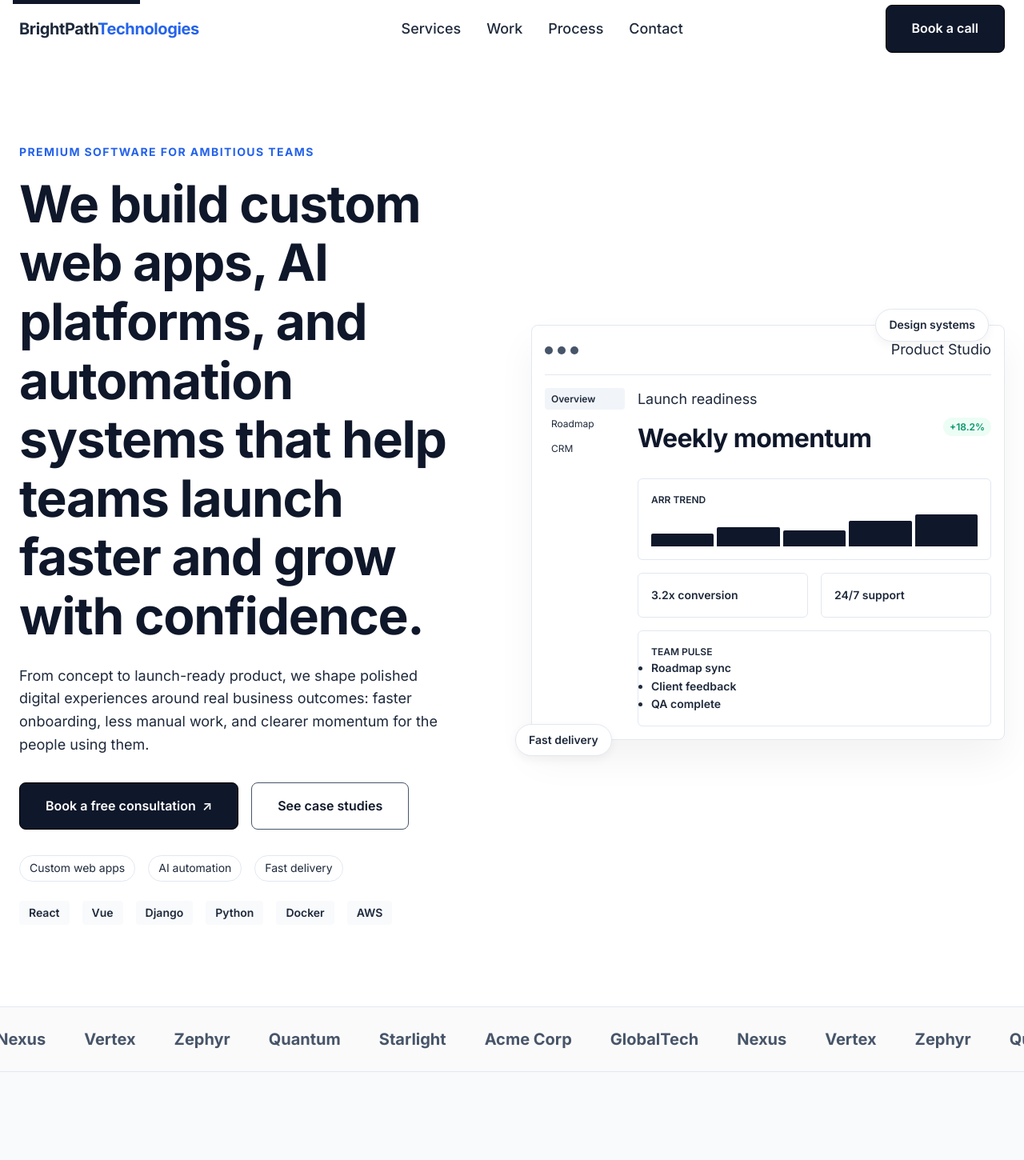
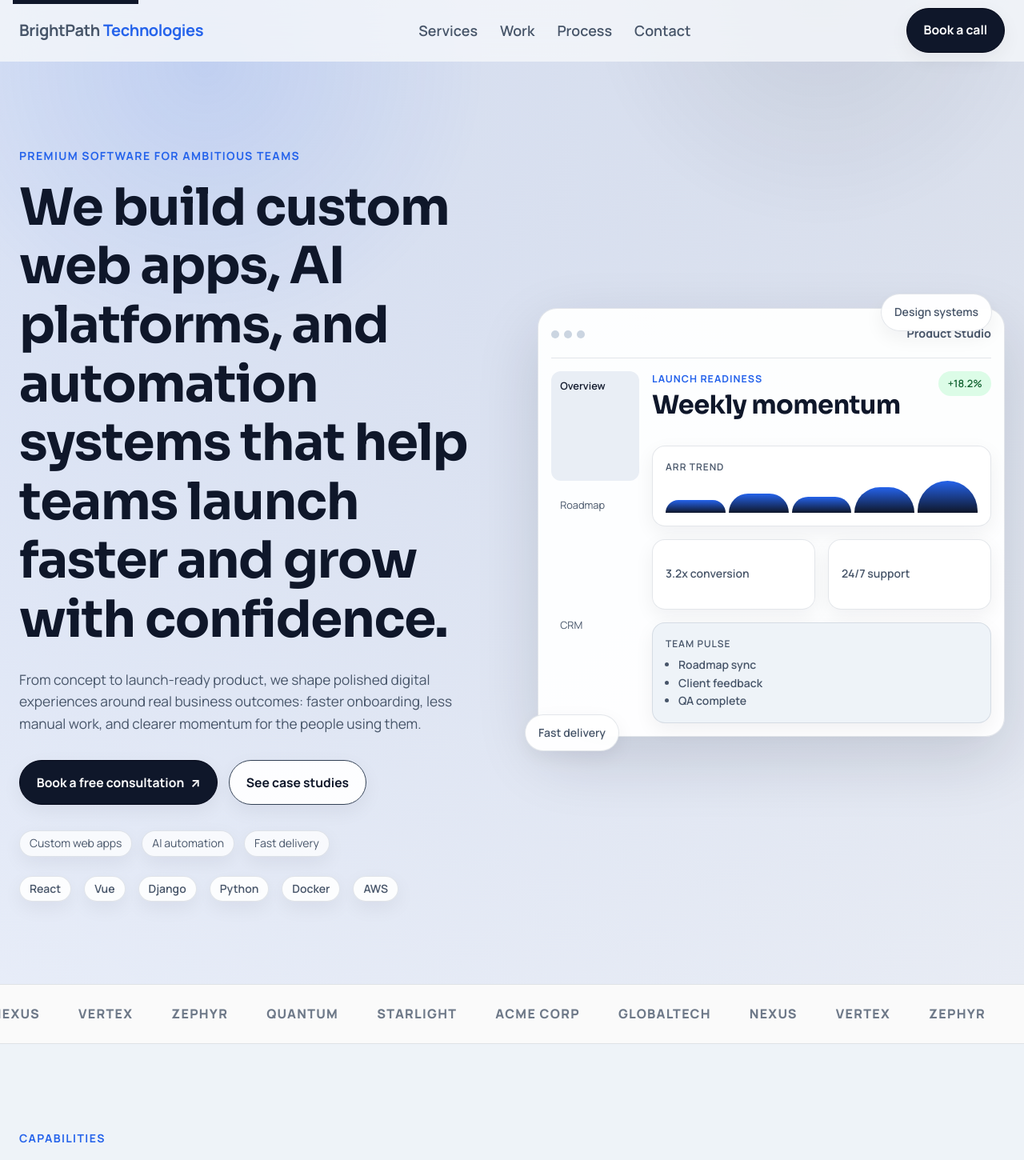
Before and after one commit to jitendradoriya66/BrightPath-Technologies, a Vue app: page / in a window 1280 px wide. Shown: the top 1450 px of the page at 80% size. Built offline with nearby package versions, Linux system fonts and the light colour scheme.

Commit message:
Redesign company landing page

```diff
--- a/index.html
+++ b/index.html
@@ -13,8 +13,8 @@
   <title>BrightPath Technologies | Premium software for ambitious companies</title>
   <link rel="preconnect" href="https://fonts.googleapis.com">
   <link rel="preconnect" href="https://fonts.gstatic.com" crossorigin>
-  <link rel="preload" as="style" href="https://fonts.googleapis.com/css2?family=Inter:wght@400;500;600;700;800&display=swap">
-  <link href="https://fonts.googleapis.com/css2?family=Inter:wght@400;500;600;700;800&display=swap" rel="stylesheet">
+  <link rel="preload" as="style" href="https://fonts.googleapis.com/css2?family=Manrope:wght@400;500;600;700;800&family=Sora:wght@500;600;700;800&display=swap">
+  <link href="https://fonts.googleapis.com/css2?family=Manrope:wght@400;500;600;700;800&family=Sora:wght@500;600;700;800&display=swap" rel="stylesheet">
 </head>
 <body>
   <div id="app"></div>
--- a/src/App.vue
+++ b/src/App.vue
@@ -4,7 +4,7 @@
 
     <header class="topbar" :class="{ scrolled: isScrolled }">
       <div class="container topbar-inner">
-        <a class="brand" href="#">BrightPath<span>Technologies</span></a>
+        <a class="brand" href="#main">BrightPath<span>Technologies</span></a>
         <nav class="site-nav" aria-label="Primary navigation">
           <a href="#services">Services</a>
           <a href="#work">Work</a>
@@ -148,7 +148,7 @@
                   <li>Microservices architecture</li>
                   <li>High-availability infrastructure</li>
                 </ul>
-                <a href="#contact" class="link-cta">Explore capability <span>&rarr;</span></a>
+                <a href="#about" class="link-cta">Explore capability <span>&rarr;</span></a>
               </div>
             </div>
 
@@ -156,7 +156,7 @@
               <div class="bento-content">
                 <h3>AI & Automation Systems</h3>
                 <p>Integrating intelligent automation into your workflows to reduce manual overhead and unlock new capabilities.</p>
-                <a href="#contact" class="link-cta">Explore capability <span>&rarr;</span></a>
+                <a href="#about" class="link-cta">Explore capability <span>&rarr;</span></a>
               </div>
             </div>
 
@@ -164,7 +164,7 @@
               <div class="bento-content">
                 <h3>Cloud Native Architecture</h3>
                 <p>Resilient cloud infrastructure utilizing AWS, Docker, and Kubernetes for maximum uptime.</p>
-                <a href="#contact" class="link-cta">Explore capability <span>&rarr;</span></a>
+                <a href="#about" class="link-cta">Explore capability <span>&rarr;</span></a>
               </div>
             </div>
 
@@ -172,7 +172,7 @@
               <div class="bento-content">
                 <h3>Product Design & Strategy</h3>
                 <p>We bridge the gap between business objectives and technical execution. Our design process ensures that every feature we build solves a real user problem, wrapped in a polished, intuitive interface.</p>
-                <a href="#contact" class="link-cta">Explore capability <span>&rarr;</span></a>
+                <a href="#about" class="link-cta">Explore capability <span>&rarr;</span></a>
               </div>
             </div>
           </div>
@@ -180,7 +180,7 @@
       </section>
 
       <!-- Why Choose Us -->
-      <section class="section border-y">
+      <section id="about" class="section border-y">
         <div class="container">
           <div class="trust-block">
             <div class="trust-header">
@@ -370,7 +370,7 @@
     <footer class="site-footer">
       <div class="container footer-layout">
         <div class="footer-brand">
-          <a class="brand" href="#">BrightPath<span>Technologies</span></a>
+          <a class="brand" href="#main">BrightPath<span>Technologies</span></a>
           <p>Premium software engineering and design for ambitious companies scaling their digital footprint.</p>
         </div>
         <div class="footer-links">
@@ -384,7 +384,7 @@
           <h4>Company</h4>
           <a href="#work">Work</a>
           <a href="#process">Process</a>
-          <a href="#">About</a>
+            <a href="#about">About</a>
           <a href="#contact">Contact</a>
         </div>
         <div class="footer-contact">
@@ -399,8 +399,8 @@
       <div class="container footer-bottom">
         <p>&copy; 2026 BrightPath Technologies. All rights reserved.</p>
         <div class="footer-legal">
-          <a href="#">Privacy Policy</a>
-          <a href="#">Terms of Service</a>
+          <a href="#main">Privacy Policy</a>
+          <a href="#contact">Terms of Service</a>
         </div>
       </div>
     </footer>
@@ -823,4 +823,486 @@ export default {
 /* Reveal Animation */
 .reveal { opacity: 0; transform: translateY(20px); transition: opacity 0.6s ease-out, transform 0.6s ease-out; }
 .reveal.visible { opacity: 1; transform: translateY(0); }
+
+.app-shell {
+  position: relative;
+  overflow-x: clip;
+}
+
+.app-shell::before {
+  content: '';
+  position: fixed;
+  inset: 0;
+  pointer-events: none;
+  background:
+    radial-gradient(circle at 20% 10%, rgba(37, 99, 235, 0.12), transparent 28%),
+    radial-gradient(circle at 80% 0%, rgba(15, 23, 42, 0.08), transparent 22%);
+  z-index: -1;
+}
+
+.topbar {
+  background: rgba(245, 247, 251, 0.82);
+  backdrop-filter: blur(20px);
+  -webkit-backdrop-filter: blur(20px);
+}
+
+.topbar.scrolled {
+  box-shadow: var(--shadow-sm);
+}
+
+.topbar-inner {
+  min-height: 4.75rem;
+}
+
+.brand {
+  display: inline-flex;
+  align-items: baseline;
+  gap: 0.2em;
+}
+
+.site-nav {
+  gap: 1.75rem;
+}
+
+.site-nav a {
+  position: relative;
+  font-weight: 600;
+  color: var(--text-muted);
+}
+
+.site-nav a::after {
+  content: '';
+  position: absolute;
+  left: 0;
+  bottom: -0.35rem;
+  width: 100%;
+  height: 2px;
+  border-radius: 999px;
+  background: var(--primary);
+  transform: scaleX(0);
+  transform-origin: center;
+  transition: transform var(--trans);
+}
+
+.site-nav a:hover,
+.site-nav a:focus-visible {
+  color: var(--primary);
+}
+
+.site-nav a:hover::after,
+.site-nav a:focus-visible::after {
+  transform: scaleX(1);
+}
+
+.mobile-toggle {
+  padding: 0.5rem;
+  margin-right: -0.5rem;
+  border-radius: 999px;
+  border: 1px solid transparent;
+  background: rgba(255, 255, 255, 0.7);
+}
+
+.mobile-menu-overlay {
+  background: rgba(248, 250, 252, 0.94);
+}
+
+.mobile-nav-links a {
+  font-size: clamp(1.35rem, 5vw, 2rem);
+  font-weight: 700;
+  text-align: center;
+}
+
+.hero {
+  padding-top: clamp(3rem, 6vw, 5rem);
+  padding-bottom: clamp(4rem, 8vw, 6rem);
+}
+
+.hero-grid {
+  gap: clamp(2rem, 5vw, 4rem);
+}
+
+.hero-copy {
+  max-width: 40rem;
+}
+
+.hero h1 {
+  font-size: clamp(2.8rem, 5vw, 5rem);
+}
+
+.hero-text {
+  font-size: 1.08rem;
+  max-width: 34rem;
+  color: var(--text-muted);
+}
+
+.hero-actions {
+  gap: 0.85rem;
+  flex-wrap: wrap;
+}
+
+.hero-trust {
+  gap: 0.75rem;
+}
+
+.trust-pill,
+.hero-logos span {
+  border-radius: 999px;
+  box-shadow: var(--shadow-sm);
+}
+
+.trust-pill {
+  background: rgba(255, 255, 255, 0.75);
+}
+
+.hero-logos span {
+  background: rgba(255, 255, 255, 0.88);
+  border: 1px solid var(--border);
+  color: var(--text-muted);
+}
+
+.dashboard-shell {
+  border-radius: 24px;
+  background: rgba(255, 255, 255, 0.94);
+  box-shadow: var(--shadow-lg);
+}
+
+.dashboard-topbar {
+  align-items: center;
+}
+
+.topbar-title {
+  font-size: 0.9rem;
+  font-weight: 700;
+  color: var(--text-muted);
+}
+
+.topbar-dots span {
+  background: #cbd5e1;
+}
+
+.dashboard-body {
+  grid-template-columns: 110px 1fr;
+}
+
+.dashboard-sidebar {
+  display: grid;
+  gap: 0.5rem;
+}
+
+.sidebar-item {
+  font-size: 0.8rem;
+  padding: 0.5rem 0.7rem;
+  border-radius: 0.75rem;
+  color: var(--text-muted);
+}
+
+.sidebar-item.active {
+  background: var(--surface-alt);
+  color: var(--text);
+}
+
+.mini-label {
+  font-size: 0.78rem;
+  font-weight: 700;
+  text-transform: uppercase;
+  letter-spacing: 0.08em;
+  color: var(--accent);
+  margin-bottom: 0.25rem;
+}
+
+.dashboard-heading {
+  gap: 1rem;
+  align-items: flex-start;
+}
+
+.status-pill {
+  font-size: 0.8rem;
+  background: #dcfce7;
+  color: #166534;
+  padding: 0.35rem 0.7rem;
+  white-space: nowrap;
+}
+
+.dashboard-card {
+  border-radius: 1rem;
+  background: rgba(255,255,255,0.9);
+  min-height: 5.5rem;
+  display: flex;
+  flex-direction: column;
+  justify-content: center;
+  box-shadow: var(--shadow-sm);
+}
+
+.dashboard-card.secondary {
+  background: var(--surface-soft);
+}
+
+.card-label {
+  letter-spacing: 0.08em;
+}
+
+.chart-bars span {
+  background: linear-gradient(180deg, var(--accent), var(--primary));
+  border-radius: 999px 999px 0 0;
+}
+
+.dashboard-card ul {
+  margin: 0.4rem 0 0;
+  padding-left: 1rem;
+  color: var(--text-muted);
+  font-weight: 600;
+}
+
+.floating-pill {
+  padding: 0.7rem 1rem;
+  background: rgba(255, 255, 255, 0.96);
+  box-shadow: var(--shadow-sm);
+}
+
+.floating-pill.one {
+  top: -18px;
+  right: 16px;
+}
+
+.floating-pill.two {
+  bottom: -18px;
+  left: -16px;
+}
+
+.marquee-section {
+  background: #fafafa;
+}
+
+.marquee-item {
+  font-size: 1rem;
+  font-weight: 800;
+  color: var(--text-muted);
+  opacity: 0.78;
+  letter-spacing: 0.08em;
+  text-transform: uppercase;
+}
+
+.bento-card {
+  border-radius: 24px;
+  background: rgba(255, 255, 255, 0.9);
+  box-shadow: var(--shadow-sm);
+}
+
+.bento-card:hover {
+  border-color: rgba(37, 99, 235, 0.28);
+  box-shadow: var(--shadow-md);
+}
+
+.bento-primary {
+  background: linear-gradient(180deg, rgba(37, 99, 235, 0.06), rgba(255, 255, 255, 0.9));
+  border-color: rgba(37, 99, 235, 0.18);
+}
+
+.link-cta {
+  color: var(--accent);
+  font-weight: 700;
+}
+
+.trust-metrics {
+  gap: var(--space-3);
+}
+
+.metric-item {
+  border: 1px solid var(--border);
+  padding: var(--space-3);
+  border-radius: 1rem;
+  background: rgba(255,255,255,0.88);
+  box-shadow: var(--shadow-sm);
+}
+
+.metric-val {
+  font-size: clamp(2rem, 4vw, 3rem);
+  font-weight: 800;
+}
+
+.metric-label {
+  font-size: 0.92rem;
+  font-weight: 600;
+  color: var(--text-muted);
+}
+
+.work-info {
+  max-width: 34rem;
+}
+
+.tech-badges span,
+.tech-tags span {
+  border-radius: 999px;
+}
+
+.work-visual-mockup {
+  min-height: 20rem;
+  border-radius: 24px;
+  background: linear-gradient(180deg, rgba(15, 23, 42, 0.04), rgba(37, 99, 235, 0.04));
+  box-shadow: var(--shadow-sm);
+}
+
+.process-step {
+  border-radius: 24px;
+  background: rgba(255,255,255,0.9);
+  box-shadow: var(--shadow-sm);
+}
+
+.step-num {
+  color: var(--accent);
+  font-weight: 800;
+}
+
+.tech-tags span {
+  background: rgba(255,255,255,0.9);
+  border: 1px solid var(--border);
+}
+
+.testimonial-box {
+  border-radius: 24px;
+  background: rgba(255,255,255,0.92);
+  box-shadow: var(--shadow-sm);
+}
+
+.quote {
+  font-weight: 600;
+}
+
+.cta-form-container {
+  border-radius: 28px;
+  box-shadow: var(--shadow-lg);
+}
+
+.cta-form input,
+.cta-form textarea {
+  border: 1px solid var(--border);
+  border-radius: 16px;
+}
+
+.cta-form input:focus,
+.cta-form textarea:focus {
+  border-color: rgba(37, 99, 235, 0.6);
+  box-shadow: 0 0 0 4px rgba(37, 99, 235, 0.12);
+}
+
+.site-footer {
+  background: rgba(15, 23, 42, 0.96);
+  color: rgba(255,255,255,0.78);
+  border-top: 1px solid rgba(255,255,255,0.08);
+}
+
+.site-footer .brand,
+.site-footer h4,
+.site-footer a,
+.site-footer p {
+  color: inherit;
+}
+
+.site-footer .brand span {
+  color: #93c5fd;
+}
+
+.footer-links a,
+.footer-legal a {
+  font-weight: 600;
+}
+
+.footer-links a:hover,
+.footer-links a:focus-visible,
+.footer-legal a:hover,
+.footer-legal a:focus-visible {
+  color: #fff;
+}
+
+.newsletter input {
+  border: 1px solid rgba(255,255,255,0.12);
+  background: rgba(255,255,255,0.08);
+  color: #fff;
+}
+
+.newsletter input::placeholder {
+  color: rgba(255,255,255,0.5);
+}
+
+@media (max-width: 992px) {
+  .site-nav {
+    gap: 1rem;
+  }
+
+  .header-actions {
+    gap: 0.5rem;
+  }
+
+  .nav-cta {
+    padding-inline: 1rem;
+  }
+
+  .hero-copy,
+  .work-info,
+  .cta-copy {
+    max-width: none;
+  }
+
+  .dashboard-body {
+    grid-template-columns: 1fr;
+  }
+
+  .dashboard-sidebar {
+    grid-template-columns: repeat(3, minmax(0, 1fr));
+  }
+
+  .floating-pill.two {
+    left: 12px;
+  }
+}
+
+@media (max-width: 640px) {
+  .topbar-inner {
+    gap: 0.75rem;
+  }
+
+  .header-actions .nav-cta {
+    display: none;
+  }
+
+  .hero {
+    padding-top: 2.5rem;
+  }
+
+  .hero h1 {
+    font-size: clamp(2.25rem, 11vw, 3.25rem);
+  }
+
+  .hero-actions {
+    flex-direction: column;
+    align-items: stretch;
+  }
+
+  .dashboard-grid,
+  .trust-metrics,
+  .testimonial-grid,
+  .tech-ecosystem,
+  .footer-layout,
+  .cta-grid,
+  .work-row,
+  .work-row.reverse {
+    grid-template-columns: 1fr;
+  }
+
+  .work-results {
+    gap: 0.75rem;
+  }
+
+  .cta-form-container {
+    padding: 1.25rem;
+  }
+
+  .newsletter {
+    flex-direction: column;
+  }
+
+  .newsletter .btn-primary {
+    width: 100%;
+  }
+}
 </style>
--- a/src/index.css
+++ b/src/index.css
@@ -1,28 +1,31 @@
 :root {
-  --bg: #ffffff;
-  --surface: #ffffff;
-  --surface-soft: #f8fafc;
-  --surface-alt: #f1f5f9;
-  --border: #e2e8f0;
-  --border-strong: #475569;
+  --bg: #f5f7fb;
+  --surface: rgba(255, 255, 255, 0.92);
+  --surface-soft: #eef3f8;
+  --surface-alt: #e9eef5;
+  --border: rgba(100, 116, 139, 0.18);
+  --border-strong: #334155;
   --text: #0f172a;
-  --text-muted: #1e293b;
+  --text-muted: #475569;
   --primary: #0f172a;
-  --primary-strong: #000000;
+  --primary-strong: #020617;
   --accent: #2563eb;
   --accent-light: #eff6ff;
-  --trans: all 0.2s ease-in-out;
+  --trans: 180ms ease;
+  --shadow-sm: 0 8px 24px rgba(15, 23, 42, 0.06);
+  --shadow-md: 0 18px 48px rgba(15, 23, 42, 0.12);
+  --shadow-lg: 0 28px 80px rgba(15, 23, 42, 0.14);
 
-  --space-1: 8px;
-  --space-2: 16px;
-  --space-3: 24px;
-  --space-4: 32px;
-  --space-5: 40px;
-  --space-6: 48px;
-  --space-8: 64px;
-  --space-10: 80px;
-  --space-12: 96px;
-  --space-16: 128px;
+  --space-1: 0.5rem;
+  --space-2: 1rem;
+  --space-3: 1.5rem;
+  --space-4: 2rem;
+  --space-5: 2.5rem;
+  --space-6: 3rem;
+  --space-8: 4rem;
+  --space-10: 5rem;
+  --space-12: 6rem;
+  --space-16: 8rem;
 
   --text-sm: clamp(0.8rem, 0.77rem + 0.15vw, 0.875rem);
   --text-base: clamp(1rem, 0.96rem + 0.2vw, 1.125rem);
@@ -45,11 +48,18 @@ html {
   font-size: 16px;
 }
 
+html, body, #app {
+  min-height: 100%;
+}
+
 body {
-  font-family: 'Inter', -apple-system, BlinkMacSystemFont, "Segoe UI", Roboto, Helvetica, Arial, sans-serif;
+  font-family: 'Manrope', -apple-system, BlinkMacSystemFont, "Segoe UI", Roboto, Helvetica, Arial, sans-serif;
   font-size: var(--text-base);
   color: var(--text-muted);
-  background: var(--bg);
+  background:
+    radial-gradient(circle at top left, rgba(37, 99, 235, 0.12), transparent 28%),
+    radial-gradient(circle at right top, rgba(15, 23, 42, 0.08), transparent 24%),
+    var(--bg);
   line-height: 1.6;
   -webkit-font-smoothing: antialiased;
   text-rendering: optimizeLegibility;
@@ -88,6 +98,7 @@ button {
 }
 
 h1, h2, h3, h4, h5, h6 {
+  font-family: 'Sora', 'Manrope', sans-serif;
   color: var(--text);
   font-weight: 700;
   line-height: 1.15;
@@ -108,11 +119,20 @@ p {
 .container {
   width: min(100%, 1280px);
   margin: 0 auto;
-  padding: 0 var(--space-3);
+  padding: 0 clamp(1rem, 2vw, 1.5rem);
 }
 
 .section {
   padding: clamp(var(--space-8), 8vw, var(--space-16)) 0;
+  scroll-margin-top: 6.5rem;
+}
+
+#main {
+  position: relative;
+}
+
+p, li, input, textarea, button {
+  font-family: inherit;
 }
 
 .btn {
@@ -120,32 +140,45 @@ p {
   align-items: center;
   justify-content: center;
   gap: var(--space-1);
-  padding: var(--space-2) var(--space-4);
-  border-radius: 8px;
-  font-weight: 600;
-  font-size: 1rem;
+  min-height: 3rem;
+  padding: 0.9rem 1.3rem;
+  border-radius: 999px;
+  font-weight: 700;
+  font-size: 0.98rem;
   transition: var(--trans);
   text-decoration: none;
+  box-shadow: none;
 }
 
 .btn-primary {
   background: var(--primary);
   color: #fff;
   border: 1px solid var(--primary-strong);
+  box-shadow: var(--shadow-sm);
 }
 
 .btn-primary:hover {
   background: var(--primary-strong);
+  transform: translateY(-1px);
+  box-shadow: var(--shadow-md);
 }
 
 .btn-secondary {
   background: var(--surface);
   color: var(--text);
   border: 1px solid var(--border-strong);
+  box-shadow: var(--shadow-sm);
 }
 
 .btn-secondary:hover {
-  background: var(--surface-soft);
+  background: #fff;
+  transform: translateY(-1px);
+  box-shadow: var(--shadow-md);
+}
+
+.btn:focus-visible {
+  outline: none;
+  box-shadow: 0 0 0 3px rgba(37, 99, 235, 0.22);
 }
 
 .eyebrow {
@@ -157,3 +190,18 @@ p {
   color: var(--accent);
   margin-bottom: var(--space-2);
 }
+
+.section-heading {
+  max-width: 46rem;
+}
+
+.section-heading.text-center {
+  margin-left: auto;
+  margin-right: auto;
+}
+
+.subtitle {
+  font-size: 1.05rem;
+  color: var(--text-muted);
+  max-width: 40rem;
+}
```
